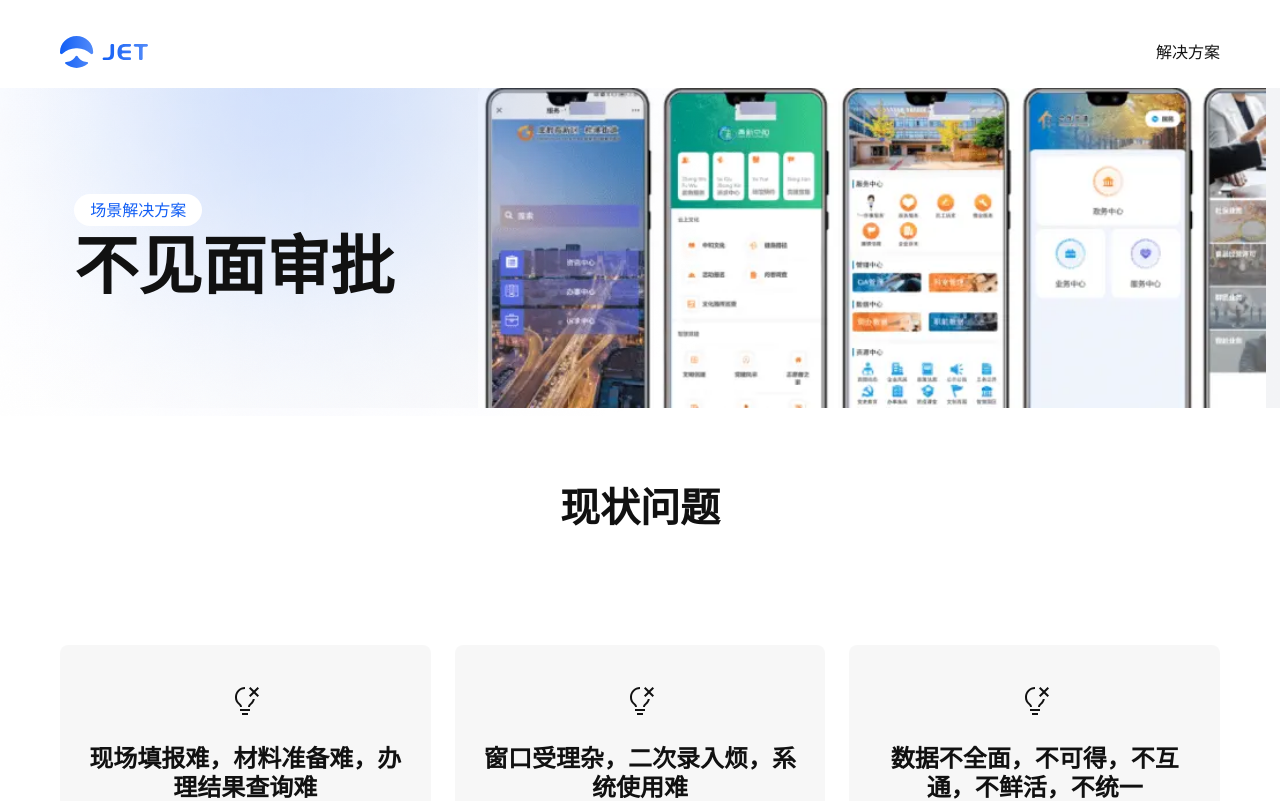
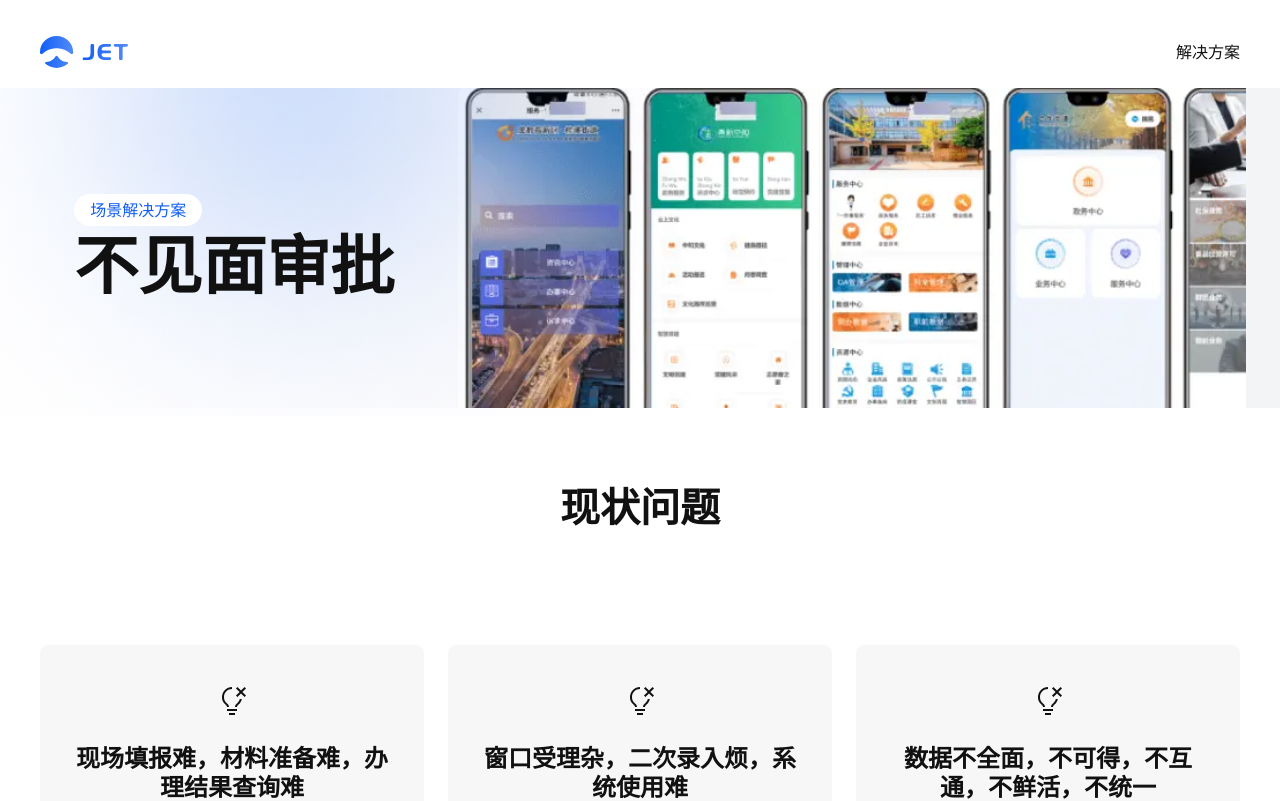
Before and after one commit to Byzanteam/jet-work-official-website, a Vue app: page /approval in a window 1280 px wide. Shown: the top 801 px of the page. Built offline with nearby package versions, Linux system fonts and the light colour scheme.

Commit message:
fix:selectorList layout of the screen at 1320px

```diff
--- a/src/views/components/selector-list.vue
+++ b/src/views/components/selector-list.vue
@@ -24,7 +24,7 @@
     <img
       :src="items[chosedIndex].img"
       alt=""
-      class="md:flex-1 md:block hidden"
+      class="md:flex-1 md:block xl:flex-[2] hidden"
     />
   </div>
 </template>
--- a/tailwind.config.cjs
+++ b/tailwind.config.cjs
@@ -18,6 +18,9 @@ module.exports = {
       backgroundImage: {
         'work-point': "url('/images/work_bg_point.png')",
       },
+      screens: {
+        xl: '1320px',
+      },
     },
   },
   plugins: [require('tailwind-scrollbar')({ nocompatible: true })],
```
